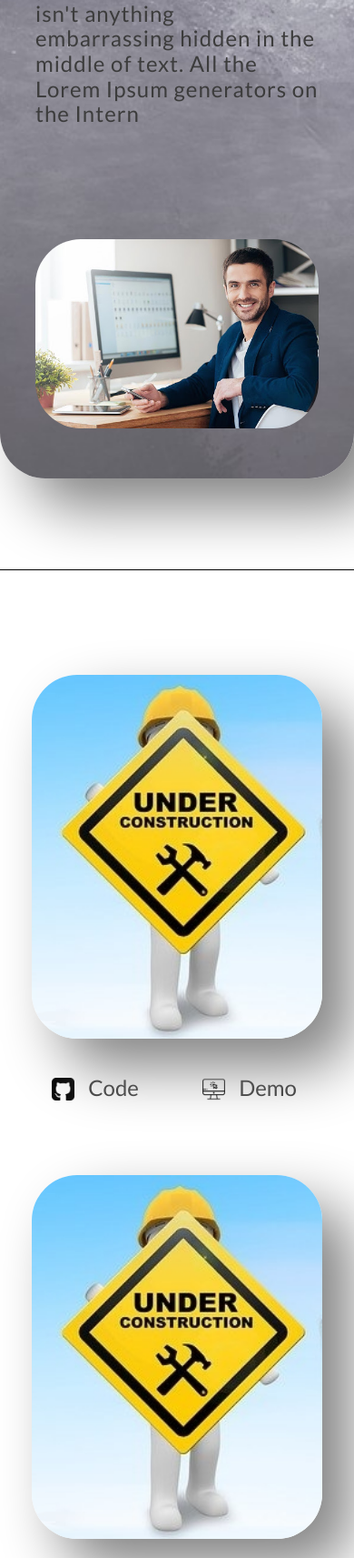
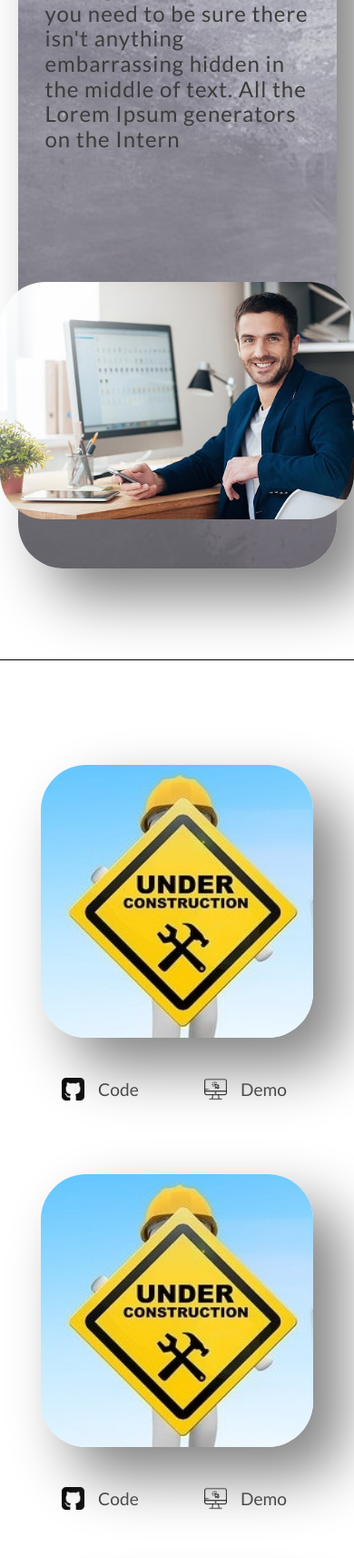
Before and after one commit to KamilRozanski/open-mind-it, a PHP site: page / in a window 390 px wide. Shown: the part 3764-5477 px from the top of the page at 91% size. Run offline with PHP 8.4, Linux system fonts and the light colour scheme; style sheets or scripts are compiled from the project's sources.

Commit message:
rwd is done

```diff
--- a/index.html
+++ b/index.html
@@ -121,7 +121,7 @@
                 </p>
             </div>
             <div class="about__owner__container">
-                <img class="about__owner__img" src="/assets/owner.jpg" alt="owner photo">
+                <img class="about__owner__img" src="/assets/owner.jpg " alt="owner photo">
             </div>
         </section>
         </section>
--- a/scss/contact.css
+++ b/scss/contact.css
@@ -108,3 +108,17 @@
   background-color: transparent;
   color: #3c3c3c;
 }
+
+@media (max-width: 1024px) {
+  .contact__form__wrapper {
+    display: grid;
+    grid-template-columns: 1fr;
+    margin: 20px 10px;
+  }
+  .contact__form__wrapper .contact__label {
+    text-align: center;
+  }
+  .contact__form__wrapper .contact__input {
+    margin: 0 auto;
+  }
+}
--- a/scss/contact.scss
+++ b/scss/contact.scss
@@ -17,12 +17,14 @@
 	display: grid;
 	grid-template-columns: 1fr 1fr;
 	margin: 20px 10px;
+
 	.contact__form {
 		display: flex;
 		flex-direction: column;
 		justify-content: center;
 		max-width: 90vw;
 		margin: 0 auto;
+
 		.contact__label {
 			margin: 20px 0;
 		}
@@ -101,3 +103,17 @@
 		color: $font-color-dark;
 	}
 }
+
+@media (max-width: 1024px) {
+	.contact__form__wrapper {
+		display: grid;
+		grid-template-columns: 1fr;
+		margin: 20px 10px;
+		.contact__label {
+			text-align: center;
+		}
+		.contact__input {
+			margin: 0 auto;
+		}
+	}
+}
--- a/scss/hero.css
+++ b/scss/hero.css
@@ -46,3 +46,19 @@
   border-radius: 50px;
   margin-top: 100px;
 }
+
+@media (max-width: 1024px) {
+  .about__owner {
+    flex-direction: column;
+    align-items: center;
+  }
+  .about__owner__container {
+    max-width: 100vw;
+    padding: 0px 30px;
+  }
+  .about__owner__container .about__owner__img {
+    max-width: 100vw;
+    object-fit: contain;
+    margin-top: 20px;
+  }
+}
--- a/scss/hero.scss
+++ b/scss/hero.scss
@@ -41,3 +41,19 @@
 		margin-top: 100px;
 	}
 }
+
+@media (max-width: 1024px) {
+	.about__owner {
+		flex-direction: column;
+		align-items: center;
+	}
+	.about__owner__container {
+		max-width: 100vw;
+		padding: 0px 30px;
+		.about__owner__img {
+			max-width: 100vw;
+			object-fit: contain;
+			margin-top: 20px;
+		}
+	}
+}
--- a/scss/mobile.css
+++ b/scss/mobile.css
@@ -62,84 +62,11 @@
 	transform: translateY(10px) rotate(-145deg);
 }
 
-@media (max-width: 640px) {
+ @media (max-width: 640px) {
 	body {
 		font-size: 1.8em;
 	}
 	.nav__menu__hamburger {
 		display: block;
 	}
-	.nav {
-		justify-content: space-between;
-		flex-wrap: wrap;
-	}
-	.nav .nav__menu {
-		display: none;
-		font-size: 14px;
-		background-color: transparent;
-	}
-	.nav .nav__menu .nav__menu__ul {
-		flex-direction: column;
-		margin-left: 0px;
-		width: 100%;
-	}
-	.nav .nav__menu .nav__menu__ul .nav__menu__li {
-		display: flex;
-		flex-direction: column;
-		align-items: center;
-		margin: 10px;
-		padding: 5px;
-		text-align: center;
-	}
-	.nav__menu.navMenu--active {
-		display: block;
-		width: 100vw;
-		height: 30vh;
-		margin: 0px;
-		font-size: 14px;
-		background-color: #fafafa;
-		border-top: 1px solid #000;
-	}
-	.about__owner {
-		width: 100%;
-		flex-direction: column;
-	}
-	.about__owner .about__owner__container {
-		margin: 0 auto;
-		max-width: 80vw;
-		padding: 50px 0;
-	}
-	.about__owner .about__owner__container .about__owner__img {
-		border-radius: 50px;
-		max-width: 80vw;
-		margin: 0;
-	}
-	.technology__icons {
-		grid-template-columns: 1fr;
-	}
-	.contact {
-		display: flex;
-		flex-direction: column;
-		justify-content: space-between;
-		align-items: center;
-		margin: 80px auto;
-	}
-	.contact .contact__form__wrapper {
-		grid-template-columns: 1fr;
-	}
-	.contact .contact__form__wrapper .contact__form {
-		align-items: center;
-	}
-	.contact .contact__form__wrapper .contact__form .contact__textarea {
-		max-width: 300px;
-	}
-	.contact .contact__form__wrapper .contact__phone__img,
-	.contact .contact__form__wrapper .contact__mail__img {
-		max-width: 80px;
-	}
-	.contact__phone__despription,
-	.contact__mail__despription,
-	.contact__form__submit {
-		margin: 30px 5px 50px;
-	}
 }
--- a/scss/nav.css
+++ b/scss/nav.css
@@ -64,11 +64,17 @@
 
 @media (max-width: 1024px) {
   .nav .nav__logo__image {
-    margin-left: 0px;
+    max-width: 70%;
+    max-height: 70%;
+    margin-left: 10px;
+    cursor: pointer;
   }
   .nav .nav__menu {
-    width: auto;
     margin: 0 10px;
+  }
+  .nav .nav__menu__li {
+    font-size: 1rem;
+    padding: 10px;
   }
 }
 
--- a/scss/nav.scss
+++ b/scss/nav.scss
@@ -67,11 +67,17 @@
 @media (max-width: 1024px) {
 	.nav {
 		.nav__logo__image {
-			margin-left: 0px;
+			max-width: 70%;
+			max-height: 70%;
+			margin-left: 10px;
+			cursor: pointer;
 		}
 		.nav__menu {
-			width: auto;
 			margin: 0 10px;
+		}
+		.nav__menu__li {
+			font-size: 1rem;
+			padding: 10px;
 		}
 	}
 }
--- a/scss/projects.css
+++ b/scss/projects.css
@@ -1,7 +1,7 @@
 .projects {
   display: flex;
   justify-content: flex-start;
-	justify-content: space-around;
+  justify-content: space-between;
   flex-direction: row;
   flex-wrap: wrap;
   margin: 100px 0px;
@@ -88,3 +88,18 @@
 .project__links .project__link:hover {
   border-bottom: 1.5px #3c3c3c solid;
 }
+
+@media (max-width: 1024px) {
+  .projects {
+    justify-content: center;
+    font-size: 1.2rem;
+  }
+  .project__wrapper {
+    margin: 25px;
+  }
+  .project__wrapper .project {
+    position: relative;
+    width: 300px;
+    height: 300px;
+  }
+}
--- a/scss/projects.scss
+++ b/scss/projects.scss
@@ -78,3 +78,18 @@
 		border-bottom: 1.5px #3c3c3c solid;
 	}
 }
+
+@media (max-width: 1024px) {
+	.projects {
+		justify-content: center;
+		font-size: 1.2rem;
+	}
+	.project__wrapper {
+		margin: 25px;
+		.project {
+			position: relative;
+			width: 300px;
+			height: 300px;
+		}
+	}
+}
--- a/scss/technology.css
+++ b/scss/technology.css
@@ -53,3 +53,9 @@
   transform: scale(1.2);
   transition: .2s ease-in-out;
 }
+
+@media (max-width: 1024px) {
+  .technology__icons {
+    grid-template-columns: 1fr;
+  }
+}
--- a/scss/technology.scss
+++ b/scss/technology.scss
@@ -46,3 +46,9 @@
 		transition: .2s ease-in-out;
 	}
 }
+
+@media (max-width: 1024px) {
+	.technology__icons {
+		grid-template-columns: 1fr;
+	}
+}
```
Also changed, not shown: assets/technology.png (added), assets/technology_bgc.jpg (deleted), 1 other file. Lines whose indentation alone changed are shown as unchanged.
